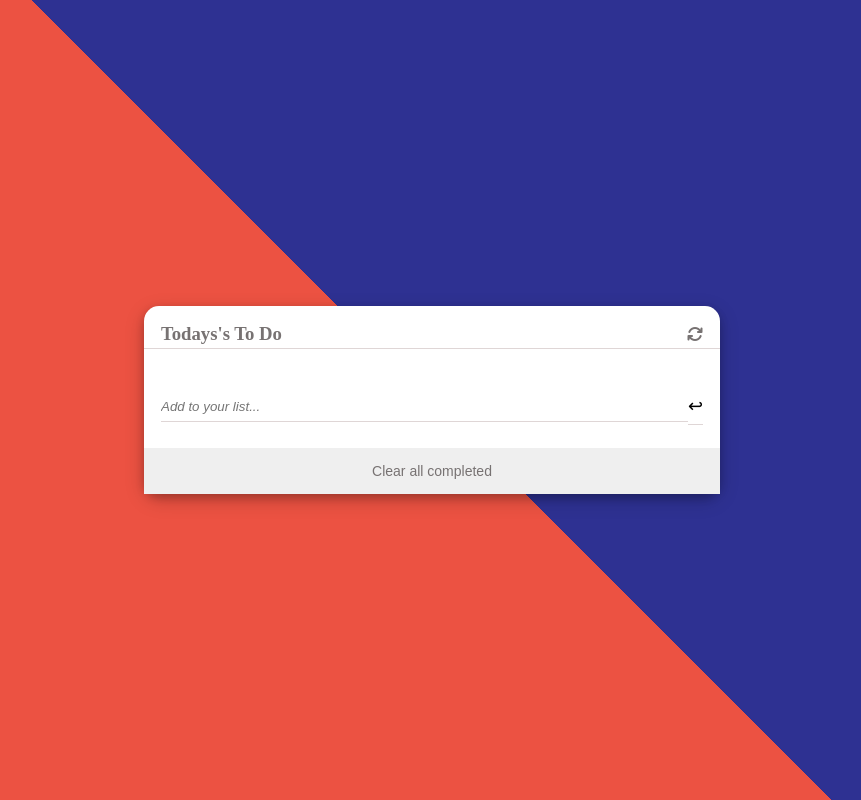
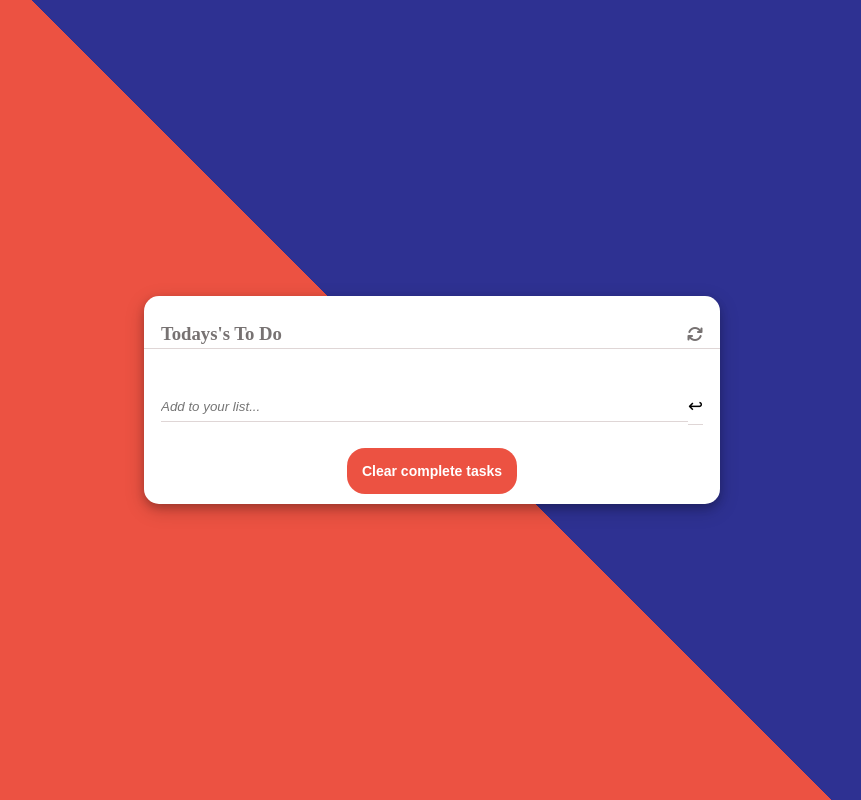
Before and after one commit to hamzaw9/ToDoList, a website built with webpack: page src/index.html in a window 1280 px wide. Shown: the whole page, without its empty margins (208-1069 px from the left). Built offline with nearby package versions, Linux system fonts and the light colour scheme.

Commit message:
Update styling of Clear task button

```diff
--- a/src/index.html
+++ b/src/index.html
@@ -26,7 +26,7 @@
 
         <div id="list-container"></div>
       </div>
-      <button class="clear-task-btn">Clear all completed</button>
+      <button class="clear-task-btn">Clear complete tasks</button>
     </section>
   </body>
 </html>
--- a/src/style.css
+++ b/src/style.css
@@ -22,6 +22,7 @@ button {
   box-shadow: 0 4px 8px 0 rgb(0 0 0 / 20%), 0 6px 20px 0 rgb(0 0 0 / 19%);
   border-radius: 15px;
   background-color: white;
+  padding: 10px 0;
 }
 
 .to-do-inner {
@@ -99,16 +100,22 @@ input:focus {
 }
 
 .clear-task-btn {
+  display: block;
+  margin: 0 auto;
   padding: 15px;
-  width: 100%;
-  color: #777272;
+  color: #fff;
+  background-color: #ec5242;
   font-size: 14px;
+  font-weight: 700;
   border: none;
+  border-radius: 18px;
+  transition: background-color 1s, color 1s, text-decoration 1s, border 1s;
 }
 
 .clear-task-btn:hover {
-  color: black;
-  text-decoration: underline;
+  color: #ec5242;
+  background-color: #fff;
+  border: 1px solid #ec5242;
 }
 
 @media (width <= 768px) {
```
